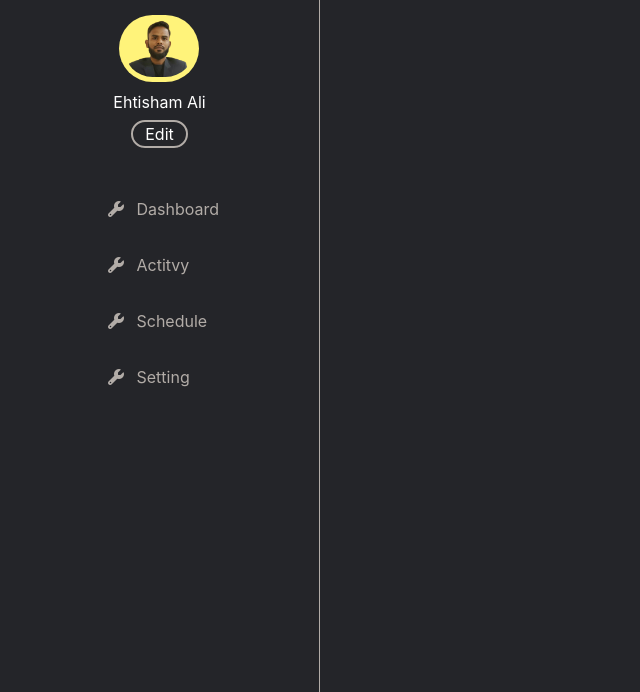
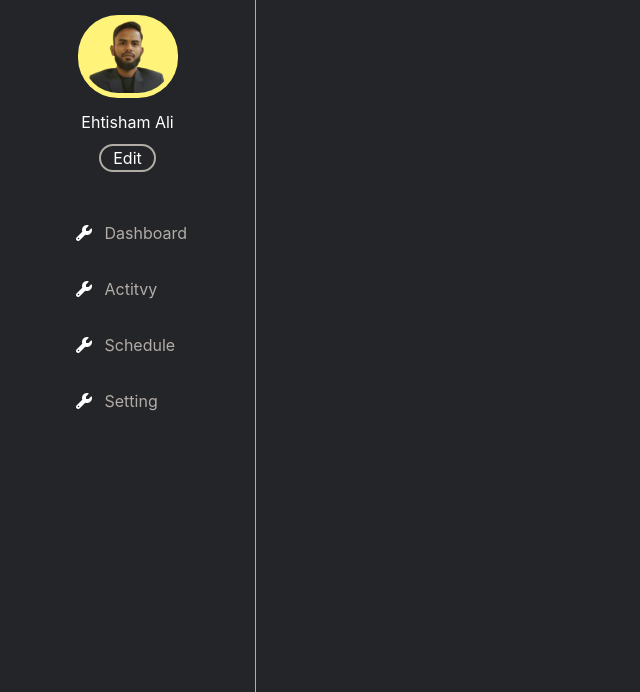
Before and after one commit to Ehtish/dribble-dashboard, a plain HTML site: page index.html in a window 1280 px wide. Shown: the part 108-800 px from the top of the page, without its empty margins (0-640 px from the left). Drawn offline with nearby package versions, Linux system fonts and the light colour scheme.

Commit message:
more setting to sidebar

```diff
--- a/index.html
+++ b/index.html
@@ -32,14 +32,14 @@
     <div class="container-fluid bg">
       <div class="row">
         <aside
-          class="d-flex flex-column justify-content-start align-items-center px-5 col-md-3"
+          class="d-flex flex-column justify-content-start align-items-center"
         >
           <h2 class="text-white mt-5">Figma</h2>
           <div
             class="profile d-flex flex-column justify-content-center align-items-center my-4 bg-transparent"
           >
             <img src="img/ali.png" alt="ali" />
-            <p class="mt-2 text-white">Ehtisham Ali</p>
+            <p class="mt-2 text-white py-1">Ehtisham Ali</p>
             <button>Edit</button>
           </div>
           <nav>
--- a/style.css
+++ b/style.css
@@ -15,17 +15,16 @@
 
 aside {
   height: 100vh;
+  width: 20vw;
   border-right: 0.1px solid var(--clr-secondary);
 }
 .profile {
   display: flex;
-  /* border: 2px solid darkblue; */
-
   padding: 5px 0;
 }
 .profile img {
   background-color: var(--yellow);
-  width: 80px;
+  width: 100px;
   border-radius: 40px;
   padding: 5px;
 }
@@ -46,7 +45,7 @@ img {
   color: var(--clr-secondary);
 }
 .nav-link i {
-  color: var(--clr-secondary);
+  color: var(--white);
 }
 .navbar-nav .nav-link {
   padding-left: 15px !important;
```
